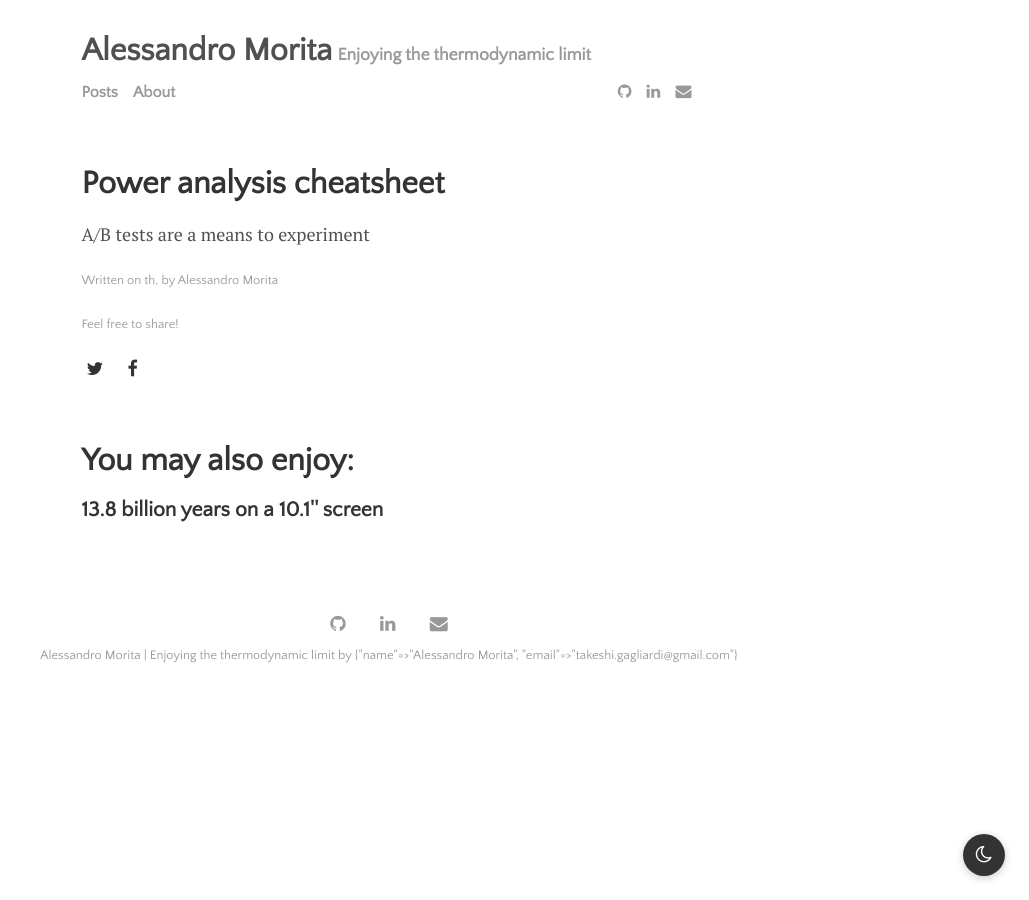
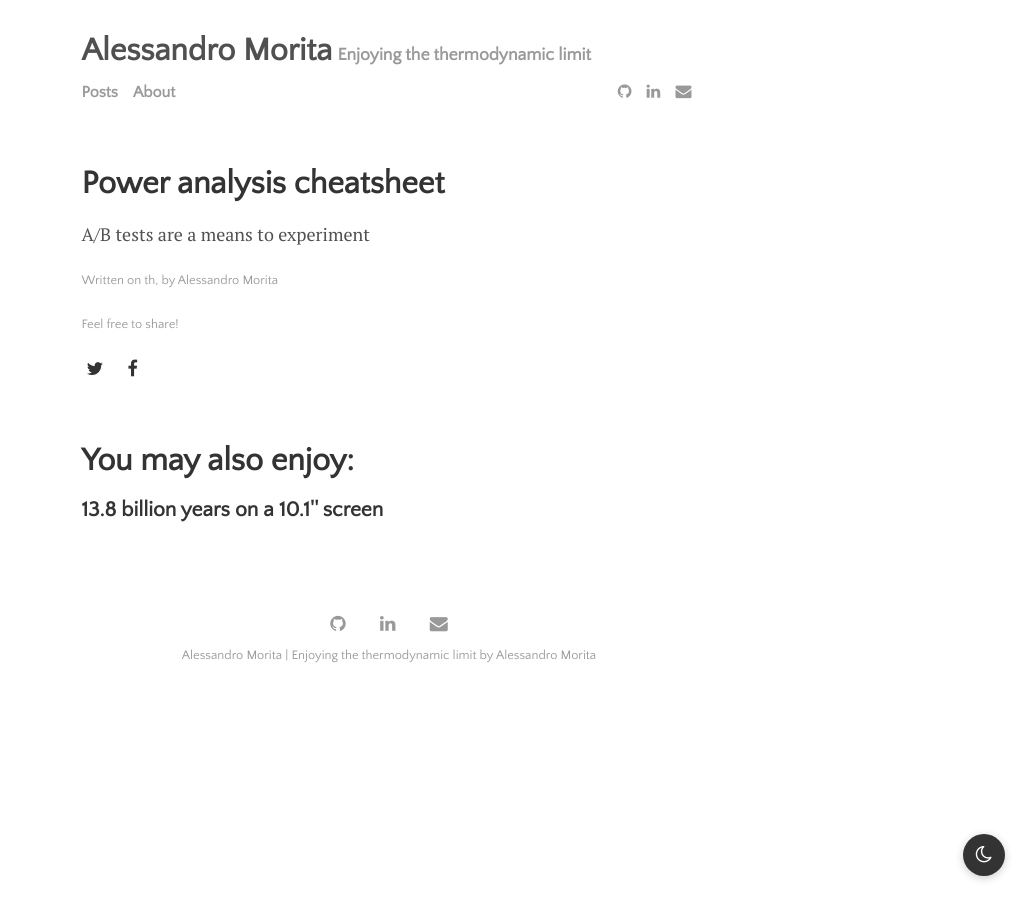
Before and after one commit to takeshimg92/takeshimg92.github.io, a Jekyll site: the page built from drafts/2023-10-20-ab_tests.md, in a window 1280 px wide. Shown: the whole page, without its empty margins (251-1280 px from the left). Built offline with Jekyll 4.4.1, drawn with Linux system fonts in a browser that asks for light colours; comment, search, counter and statistics services are not loaded; part of the change alters nothing that is shown.

```diff
--- a/_config.yml
+++ b/_config.yml
@@ -31,6 +31,13 @@ defaults:
       layout: post
       author: "Alessandro Morita"
 
+# Giscus comments (powered by GitHub Discussions)
+giscus:
+  repo: 'takeshimg92/takeshimg92.github.io'
+  repo_id: 'R_kgDOIBR1Uw'
+  category: 'Announcements'
+  category_id: 'DIC_kwDOIBR1U84C4WnK'
+
 # RSS 2.0 can be used instead of Atom by uncommenting following two lines
 #feed:
 #  path: rss-feed.xml
--- a/_includes/footer.html
+++ b/_includes/footer.html
@@ -1,4 +1,4 @@
 <footer class="footer">
   {% include social-icons.html %}
-  <div class="post-date"><a href="{{ site.github.url }}/menu/about.html">{{ site.title }} | {{ site.description }} by {{ site.author }}</a></div>
+  <div class="post-date"><a href="{{ site.github.url }}/menu/about.html">{{ site.title }} | {{ site.description }} by {{ site.author.name }}</a></div>
 </footer>
--- /dev/null
+++ b/_includes/giscus.html
@@ -0,0 +1,16 @@
+<script src="https://giscus.app/client.js"
+        data-repo="{{ site.giscus.repo }}"
+        data-repo-id="{{ site.giscus.repo_id }}"
+        data-category="{{ site.giscus.category }}"
+        data-category-id="{{ site.giscus.category_id }}"
+        data-mapping="pathname"
+        data-strict="0"
+        data-reactions-enabled="1"
+        data-emit-metadata="0"
+        data-input-position="top"
+        data-theme="preferred_color_scheme"
+        data-lang="{{ site.lang | default: 'en' }}"
+        data-loading="lazy"
+        crossorigin="anonymous"
+        async>
+</script>
--- a/_layouts/post.html
+++ b/_layouts/post.html
@@ -32,8 +32,8 @@ layout: default
 
 {% include social-sharing.html %}
 
+{% if site.giscus.repo %}
+  {% include giscus.html %}
+{% endif %}
+
 {% include related-posts.html %}
-
-{% if site.data.settings.disqus.comments %}
-  {% include disqus.html %}
-{% endif %}
```
